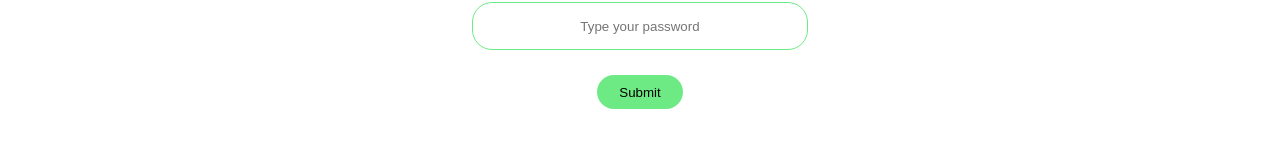
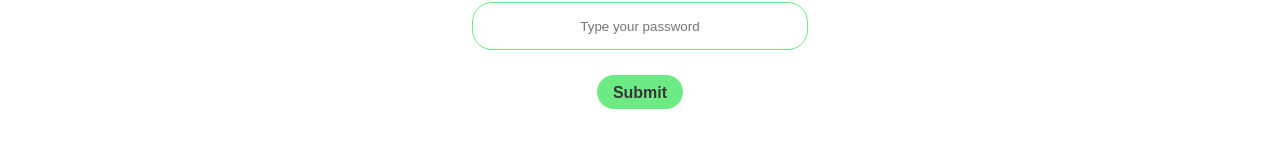
Before and after one commit to abdallaamin/WTXtask, a Next.js app: page /login in a window 1280 px wide. Shown: the part 503-668 px from the top of the page. Built offline with nearby package versions, Linux system fonts and the light colour scheme.

Commit message:
fixlogin-deploy-githubproject

```diff
--- a/Components/Nav.tsx
+++ b/Components/Nav.tsx
@@ -38,7 +38,7 @@ const Nav = (props: Props) => {
 
             <div>
             <Link
-            href="https://github.com/abdallaamin"
+                  href="https://github.com/abdallaamin/WTXtask"
             target="_blank"
             rel="noopener noreferrer">
             <a style={{ color: 'white' }}>
--- a/pages/login.tsx
+++ b/pages/login.tsx
@@ -7,7 +7,7 @@ const Login = () => {
     fetch(`/api/auth?username=${username}&password=${password}`)
       .then((r) => r.json())
       .then((data) => console.log(data));
-  }, []);
+  }, [username, password]);
 
   return (
     <section >
--- a/styles/Home.module.css
+++ b/styles/Home.module.css
@@ -289,4 +289,8 @@ margin-left: 111px;
   background: #6EEA84;
   border: transparent solid;
   border-radius: 20px;
+  font-weight: 550;
+  font-size: 16px;
+  line-height: 19px;
+  color: #383838;
 }
```
